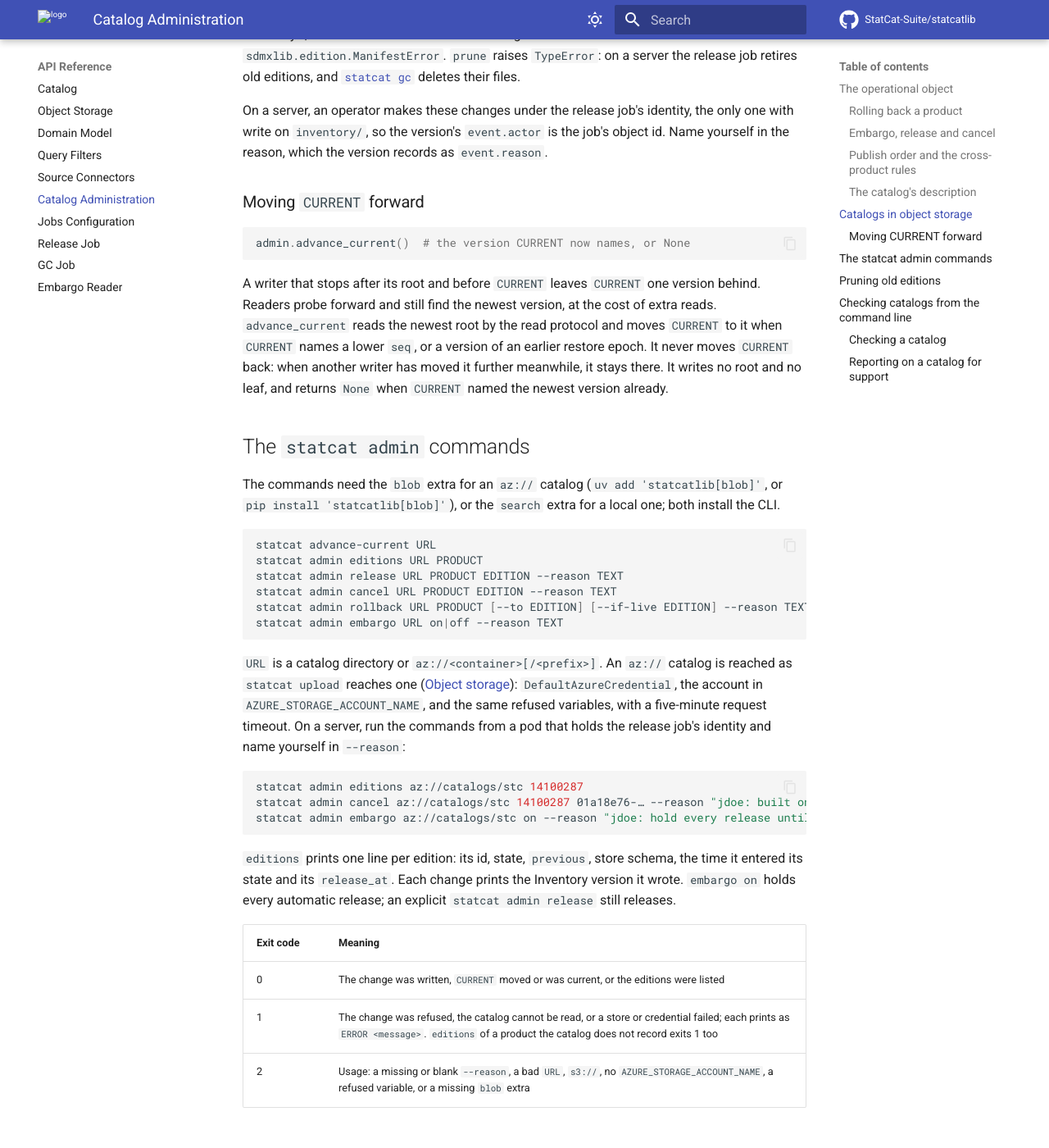
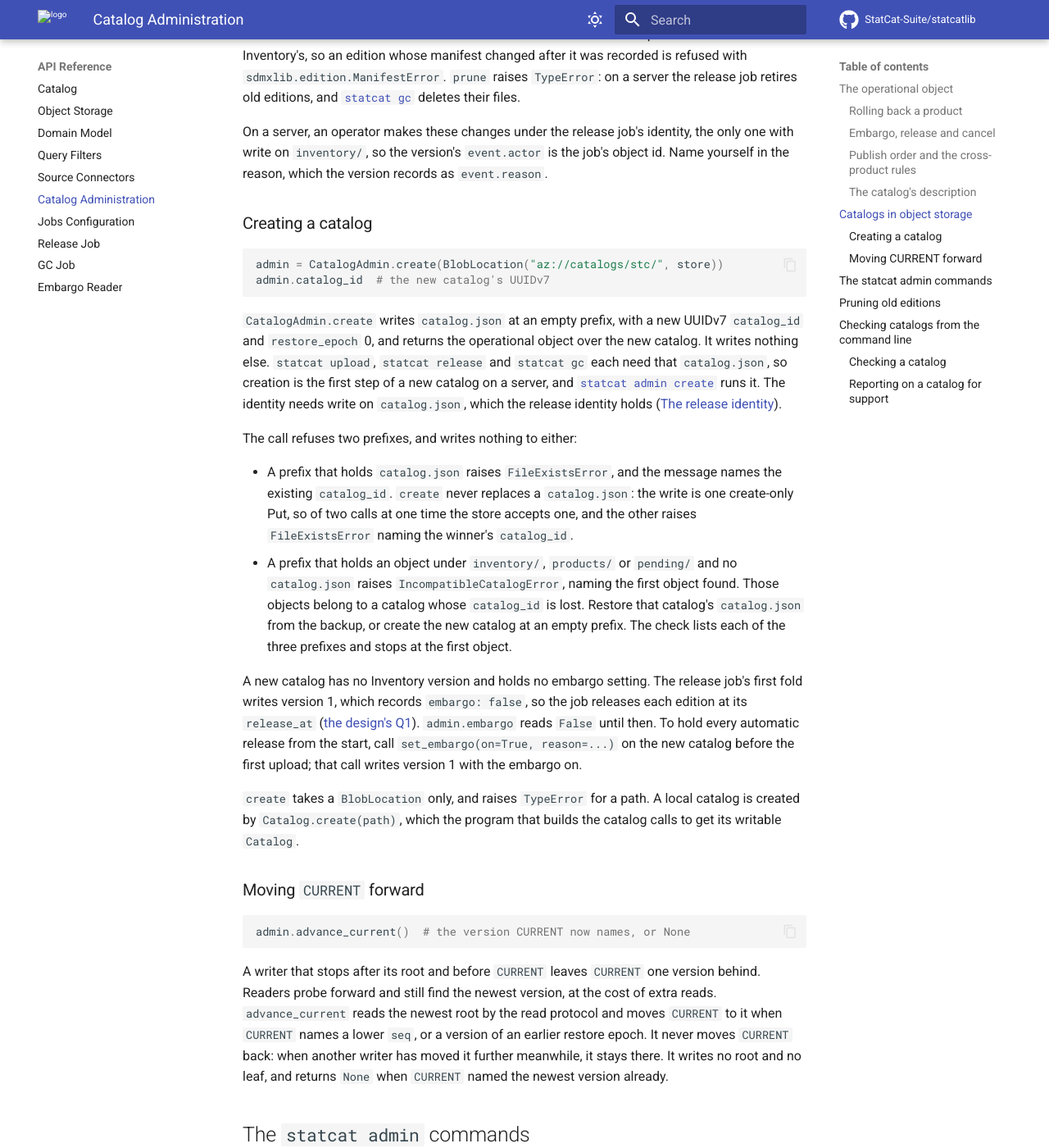
Before and after one commit to StatCat-Suite/statcatlib, an MkDocs documentation site: the page built from docs/api/admin.md, in a window 1280 px wide and 1400 px high, scrolled down 4775 px. Shown: the whole window at 82% size. Built offline with MkDocs 1.6.1 and Material for MkDocs 9.7.7, drawn with Linux system fonts in a browser that asks for light colours; comment, search, counter and statistics services are not loaded; some of the changed text lies outside the part shown.

Commit message:
docs: describe statcat admin create and CatalogAdmin.create (GH-159)
The administration guide gains the creation section, the release job's guide
gains creation as the step before the first upload, and the upgrading page
gains a Next release entry.

````diff
--- a/docs/api/admin.md
+++ b/docs/api/admin.md
@@ -5,6 +5,8 @@ rolls a product back, releases or cancels an embargoed edition, turns the
 embargo on and off, records the catalog's description, moves `CURRENT`
 forward, and prunes old editions. It runs on a catalog directory and on a
 catalog in object storage, except `prune`, which runs on local disk only.
+`CatalogAdmin.create` creates a catalog in object storage
+([Creating a catalog](#creating-a-catalog)).
 `statcat admin` and `statcat advance-current` run the changes from the command
 line ([The `statcat admin` commands](#the-statcat-admin-commands)). Two
 `statcat` commands check a catalog and report on it, and only read;
@@ -227,6 +229,48 @@ the only one with write on `inventory/`, so the version's `event.actor` is the
 job's object id. Name yourself in the reason, which the version records as
 `event.reason`.
 
+### Creating a catalog
+
+```python
+admin = CatalogAdmin.create(BlobLocation("az://catalogs/stc/", store))
+admin.catalog_id  # the new catalog's UUIDv7
+```
+
+`CatalogAdmin.create` writes `catalog.json` at an empty prefix, with a new
+UUIDv7 `catalog_id` and `restore_epoch` 0, and returns the operational object
+over the new catalog. It writes nothing else. `statcat upload`,
+`statcat release` and `statcat gc` each need that `catalog.json`, so creation
+is the first step of a new catalog on a server, and
+[`statcat admin create`](#the-statcat-admin-commands) runs it. The identity
+needs write on `catalog.json`, which the release identity holds
+([The release identity](release.md#the-release-identity)).
+
+The call refuses two prefixes, and writes nothing to either:
+
+- A prefix that holds `catalog.json` raises `FileExistsError`, and the message
+  names the existing `catalog_id`. `create` never replaces a `catalog.json`:
+  the write is one create-only Put, so of two calls at one time the store
+  accepts one, and the other raises `FileExistsError` naming the winner's
+  `catalog_id`.
+- A prefix that holds an object under `inventory/`, `products/` or `pending/`
+  and no `catalog.json` raises `IncompatibleCatalogError`, naming the first
+  object found. Those objects belong to a catalog whose `catalog_id` is lost.
+  Restore that catalog's `catalog.json` from the backup, or create the new
+  catalog at an empty prefix. The check lists each of the three prefixes and
+  stops at the first object.
+
+A new catalog has no Inventory version and holds no embargo setting. The
+release job's first fold writes version 1, which records `embargo: false`, so
+the job releases each edition at its `release_at`
+([the design's Q1](../design/release-job.md#open-questions)). `admin.embargo` reads `False`
+until then. To hold every automatic release from the start, call
+`set_embargo(on=True, reason=...)` on the new catalog before the first upload;
+that call writes version 1 with the embargo on.
+
+`create` takes a `BlobLocation` only, and raises `TypeError` for a path. A
+local catalog is created by `Catalog.create(path)`, which the program that
+builds the catalog calls to get its writable `Catalog`.
+
 ### Moving `CURRENT` forward
 
 ```python
@@ -250,6 +294,7 @@ The commands need the `blob` extra for an `az://` catalog
 
 ```bash
 statcat advance-current URL
+statcat admin create AZ_URL
 statcat admin editions URL PRODUCT
 statcat admin release URL PRODUCT EDITION --reason TEXT
 statcat admin cancel URL PRODUCT EDITION --reason TEXT
@@ -275,10 +320,25 @@ schema, the time it entered its state and its `release_at`. Each change prints
 the Inventory version it wrote. `embargo on` holds every automatic release; an
 explicit `statcat admin release` still releases.
 
+`create` takes an `az://` URL only and runs
+[`CatalogAdmin.create`](#creating-a-catalog); a directory exits 2, since
+`Catalog.create(path)` creates a local catalog. Standard output holds the new
+`catalog_id` alone, and standard error the human line, so a script reads the id
+from the command's output:
+
+```bash
+catalog_id=$(statcat admin create az://catalogs/stc)
+```
+
+It exits 1 and writes nothing when the prefix holds a `catalog.json`, naming
+its `catalog_id`, or holds objects under `inventory/`, `products/` or
+`pending/` and no `catalog.json`. It prints each `ERROR <message>` on standard
+error. It exits 2 for a store other than Azure Blob Storage.
+
 | Exit code | Meaning |
 | --- | --- |
-| 0 | The change was written, `CURRENT` moved or was current, or the editions were listed |
-| 1 | The change was refused, the catalog cannot be read, or a store or credential failed; each prints as `ERROR <message>`. `editions` of a product the catalog does not record exits 1 too |
+| 0 | The change was written, the catalog was created, `CURRENT` moved or was current, or the editions were listed |
+| 1 | The change or the creation was refused, the catalog cannot be read, or a store or credential failed; each prints as `ERROR <message>`. `editions` of a product the catalog does not record exits 1 too |
 | 2 | Usage: a missing or blank `--reason`, a bad `URL`, `s3://`, no `AZURE_STORAGE_ACCOUNT_NAME`, a refused variable, or a missing `blob` extra |
 
 ## Pruning old editions
````
Also changed, not shown: CLAUDE.md (+9 -2 lines), docs/api/blob.md (+4 -0 lines), docs/api/release.md (+17 -0 lines), docs/upgrading.md (+14 -0 lines).
